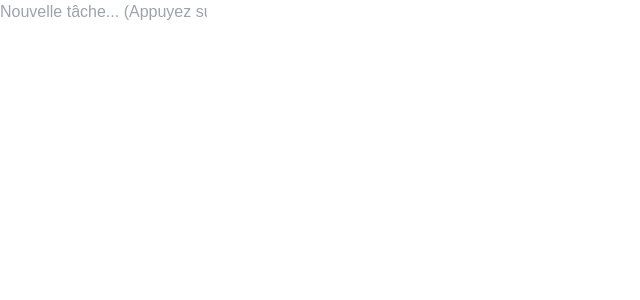
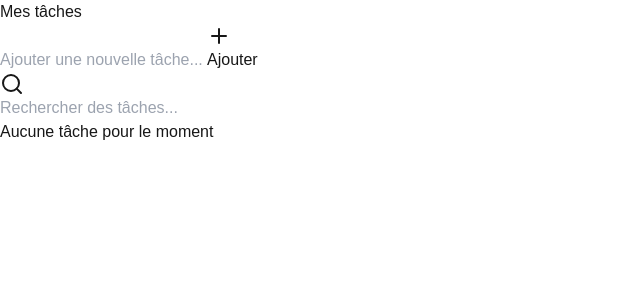
Before and after one commit to AlexBsrd/todo-list, a Next.js app: page / in a window 1280 px wide. Shown: the top 300 px of the page, without its empty margins (0-640 px from the left). Built offline with nearby package versions, Linux system fonts and the light colour scheme.

Commit message:
feat(ui): improve user experience and add possibility to delete tasks

```diff
--- a/src/app/page.tsx
+++ b/src/app/page.tsx
@@ -7,9 +7,12 @@ import { TaskForm } from '@/components/TaskForm/TaskForm';
 export default function Home() {
     return (
         <TaskProvider>
-        <main className="min-h-screen bg-gray-100">
+            <main className="min-h-screen bg-gradient-to-b from-gray-50 to-gray-100 dark:from-gray-900 dark:to-gray-800">
                 <div className="max-w-2xl mx-auto p-4 sm:p-6 lg:p-8">
-            <div className="bg-white shadow-sm rounded-lg">
+                    <h1 className="text-3xl font-bold text-gray-900 dark:text-white mb-8 text-center">
+                        Mes tâches
+                    </h1>
+                    <div className="bg-white dark:bg-gray-800 shadow-lg rounded-xl border border-gray-100 dark:border-gray-700">
                         <TaskForm />
                         <TaskList />
                     </div>
--- a/src/components/TaskForm/TaskForm.tsx
+++ b/src/components/TaskForm/TaskForm.tsx
@@ -1,29 +1,55 @@
-'use client';
-
-import { useState, KeyboardEvent } from 'react';
+import React, { useState, KeyboardEvent } from 'react';
+import { Plus } from 'lucide-react';
 import { useTaskContext } from '@/contexts/TaskContext';
 
 export function TaskForm() {
     const { addTask } = useTaskContext();
     const [newTaskTitle, setNewTaskTitle] = useState('');
 
-    const handleKeyPress = (e: KeyboardEvent<HTMLInputElement>) => {
-        if (e.key === 'Enter' && newTaskTitle.trim()) {
+    const handleSubmit = () => {
+        if (newTaskTitle.trim()) {
             addTask(newTaskTitle.trim());
             setNewTaskTitle('');
         }
     };
 
+    const handleKeyPress = (e: KeyboardEvent<HTMLInputElement>) => {
+        if (e.key === 'Enter') {
+            handleSubmit();
+        }
+    };
+
     return (
-        <div className="border-b border-gray-200 hover:border-gray-400 transition-colors">
-            <input
-                type="text"
-                placeholder="Nouvelle tâche... (Appuyez sur Entrée pour ajouter)"
-                className="w-full px-4 py-2 text-gray-700 placeholder-gray-400 focus:outline-none"
-                value={newTaskTitle}
-                onChange={(e) => setNewTaskTitle(e.target.value)}
-                onKeyPress={handleKeyPress}
-            />
+        <div className="p-6 border-b border-gray-100 dark:border-gray-700">
+            <div className="flex gap-3">
+                <input
+                    type="text"
+                    placeholder="Ajouter une nouvelle tâche..."
+                    className="flex-1 px-4 py-2.5 rounded-lg border border-gray-200 dark:border-gray-600
+                             bg-white dark:bg-gray-700
+                             text-gray-900 dark:text-gray-100
+                             hover:border-gray-300 dark:hover:border-gray-500
+                             focus:border-blue-500 dark:focus:border-blue-400
+                             focus:ring-4 focus:ring-blue-100 dark:focus:ring-blue-900
+                             focus:outline-none transition-all duration-200"
+                    value={newTaskTitle}
+                    onChange={(e) => setNewTaskTitle(e.target.value)}
+                    onKeyDown={handleKeyPress}
+                />
+                <button
+                    onClick={handleSubmit}
+                    disabled={!newTaskTitle.trim()}
+                    className="px-6 py-2.5 bg-blue-500 text-white rounded-lg
+                             hover:bg-blue-600
+                             focus:ring-4 focus:ring-blue-100 dark:focus:ring-blue-900
+                             focus:outline-none transition-all duration-200
+                             disabled:opacity-50 disabled:cursor-not-allowed
+                             flex items-center gap-2 font-medium"
+                >
+                    <Plus className="h-5 w-5" />
+                    Ajouter
+                </button>
+            </div>
         </div>
     );
 }
--- a/src/components/TaskList/TaskItem.tsx
+++ b/src/components/TaskList/TaskItem.tsx
@@ -1,3 +1,5 @@
+import React from 'react';
+import { Trash2, Check } from 'lucide-react';
 import { Task } from '@/types/task';
 import { useTaskContext } from '@/contexts/TaskContext';
 
@@ -6,27 +8,42 @@ type TaskItemProps = {
 };
 
 export function TaskItem({ task }: TaskItemProps) {
-    const { toggleTask } = useTaskContext();
+    const { toggleTask, deleteTask } = useTaskContext();
 
     return (
-        <div
-            className={`p-4 border-b border-gray-200 flex items-center gap-3 group ${
-                task.completed ? 'bg-gray-50' : 'bg-white'
-            }`}
-        >
-            <input
-                type="checkbox"
-                checked={task.completed}
-                onChange={() => toggleTask(task.id)}
-                className="h-4 w-4 rounded border-gray-300 text-blue-600 focus:ring-blue-500"
-            />
-            <span
-                className={`flex-1 ${
-                    task.completed ? 'text-gray-500 line-through' : 'text-gray-700'
+        <div className={`group p-6 border-b border-gray-100 dark:border-gray-700
+                        flex items-center gap-4 transition-all duration-200
+                        hover:bg-gray-50 dark:hover:bg-gray-700/50
+                        ${task.completed ? 'bg-gray-50 dark:bg-gray-700/50' : ''}`}>
+            <button
+                onClick={() => toggleTask(task.id)}
+                className={`flex items-center justify-center h-5 w-5 rounded-full border-2
+                           transition-colors duration-200 ${
+                    task.completed
+                        ? 'bg-green-500 border-green-500 hover:bg-green-600 hover:border-green-600'
+                        : 'border-gray-300 dark:border-gray-500 hover:border-gray-400 dark:hover:border-gray-400'
                 }`}
             >
-        {task.title}
-      </span>
+                {task.completed && <Check className="h-3 w-3 text-white" />}
+            </button>
+
+            <span className={`flex-1 transition-all duration-200 ${
+                task.completed
+                    ? 'text-gray-500 dark:text-gray-400 line-through'
+                    : 'text-gray-900 dark:text-gray-100'
+            }`}>
+                {task.title}
+            </span>
+
+            <button
+                onClick={() => deleteTask(task.id)}
+                className="opacity-0 group-hover:opacity-100 transition-opacity duration-200
+                         p-2 text-gray-400 hover:text-red-500
+                         dark:text-gray-500 dark:hover:text-red-400"
+                aria-label="Supprimer la tâche"
+            >
+                <Trash2 className="h-4 w-4" />
+            </button>
         </div>
     );
 }
--- a/src/components/TaskList/TaskList.tsx
+++ b/src/components/TaskList/TaskList.tsx
@@ -1,26 +1,60 @@
-'use client';
-
+import React, { useEffect, useState } from 'react';
+import { Trash2 } from 'lucide-react';
 import { useTaskContext } from '@/contexts/TaskContext';
 import { TaskItem } from './TaskItem';
-import { useEffect, useState } from 'react';
+import { TaskSearch } from '../TaskSearch/TaskSearch';
 
 export function TaskList() {
-    const { tasks } = useTaskContext();
+    const { tasks, clearTasks } = useTaskContext();
     const [mounted, setMounted] = useState(false);
+    const [filteredTasks, setFilteredTasks] = useState(tasks);
+    const [searchTerm, setSearchTerm] = useState('');
 
     useEffect(() => {
         setMounted(true);
     }, []);
 
+    useEffect(() => {
+        setFilteredTasks(
+            tasks.filter((task) =>
+                task.title.toLowerCase().includes(searchTerm.toLowerCase())
+            )
+        );
+    }, [tasks, searchTerm]);
+
     if (!mounted) {
-        return null; // TODO utiliser un skeleton
+        return null;
     }
 
     return (
-        <div className="space-y-1">
-            {tasks.map((task) => (
-                <TaskItem key={task.id} task={task} />
-            ))}
+        <div className="flex flex-col">
+            <div className="flex items-center justify-between p-6 border-b border-gray-100 dark:border-gray-700">
+                <TaskSearch onSearch={setSearchTerm} />
+                {tasks.length > 0 && (
+                    <button
+                        onClick={clearTasks}
+                        className="ml-4 px-4 py-2 text-red-500 hover:text-red-600
+                                 dark:text-red-400 dark:hover:text-red-300
+                                 focus:outline-none flex items-center gap-2
+                                 transition-colors duration-200 font-medium"
+                    >
+                        <Trash2 className="h-4 w-4" />
+                        Supprimer toutes les tâches
+                    </button>
+                )}
+            </div>
+
+            <div className="divide-y divide-gray-100 dark:divide-gray-700">
+                {filteredTasks.length > 0 ? (
+                    filteredTasks.map((task) => (
+                        <TaskItem key={task.id} task={task} />
+                    ))
+                ) : (
+                    <div className="p-8 text-center text-gray-500 dark:text-gray-400">
+                        {searchTerm ? 'Aucune tâche ne correspond à votre recherche' : 'Aucune tâche pour le moment'}
+                    </div>
+                )}
+            </div>
         </div>
     );
 }
--- a/src/components/TaskSearch/TaskSearch.tsx
+++ b/src/components/TaskSearch/TaskSearch.tsx
@@ -0,0 +1,46 @@
+import React, { useState } from 'react';
+import { Search, X } from 'lucide-react';
+
+type TaskSearchProps = {
+    onSearch: (term: string) => void;
+};
+
+export function TaskSearch({ onSearch }: TaskSearchProps) {
+    const [searchTerm, setSearchTerm] = useState('');
+
+    const handleSearch = (value: string) => {
+        setSearchTerm(value);
+        onSearch(value);
+    };
+
+    const clearSearch = () => {
+        setSearchTerm('');
+        onSearch('');
+    };
+
+    return (
+        <div className="relative flex items-center flex-1">
+            <Search className="absolute left-3 h-4 w-4 text-gray-400" />
+            <input
+                type="text"
+                placeholder="Rechercher des tâches..."
+                value={searchTerm}
+                onChange={(e) => handleSearch(e.target.value)}
+                className="w-full pl-10 pr-10 py-2.5
+                         bg-transparent
+                         text-gray-900 dark:text-gray-100
+                         border-0 border-b border-gray-100 dark:border-gray-700
+                         focus:border-blue-500 dark:focus:border-blue-400
+                         focus:ring-0 focus:outline-none transition-all duration-200"
+            />
+            {searchTerm && (
+                <button
+                    onClick={clearSearch}
+                    className="absolute right-3 text-gray-400 hover:text-gray-600 dark:hover:text-gray-300 focus:outline-none"
+                >
+                    <X className="h-4 w-4" />
+                </button>
+            )}
+        </div>
+    );
+}
```
Also changed, not shown: package.json (+7 -6 lines), 1 other file (tests, documents, lock files or other folders). Lines whose indentation alone changed are shown as unchanged.
